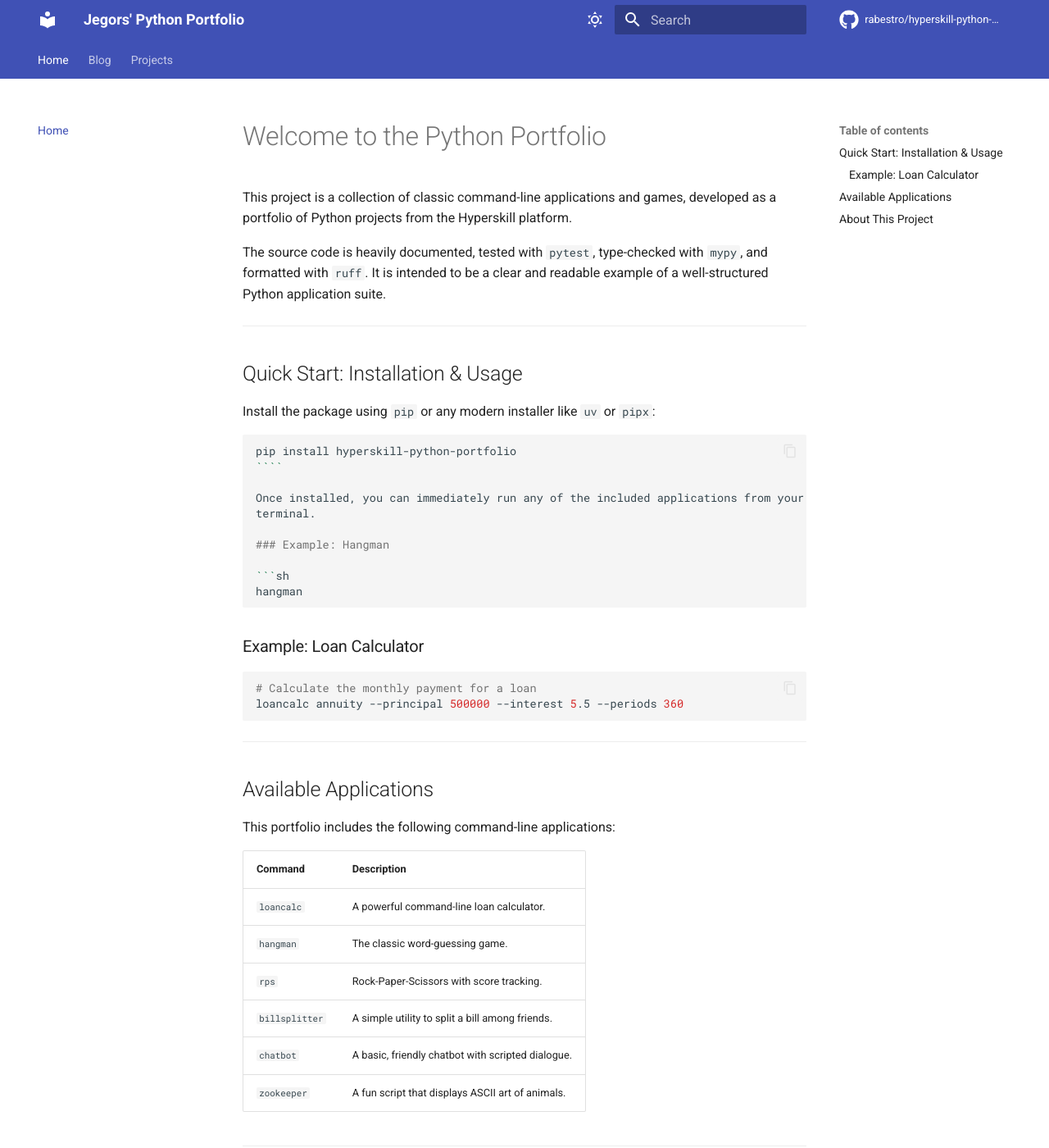
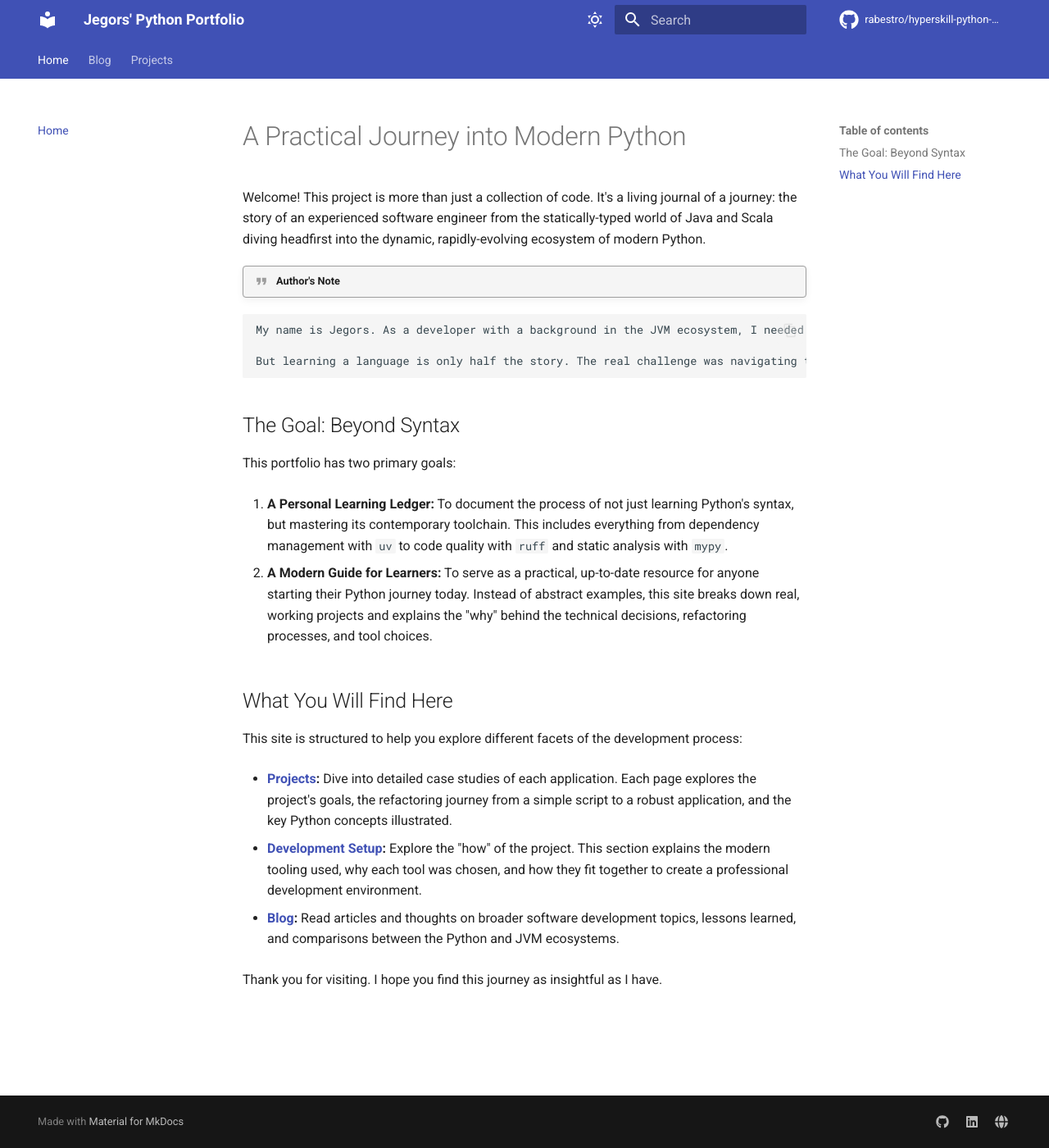
Before and after one commit to rabestro/hyperskill-python-portfolio, an MkDocs documentation site: the page built from docs/index.md, in a window 1280 px wide and 1400 px high. Shown: the whole window at 82% size. Built offline with MkDocs 1.6.1 and Material for MkDocs 9.7.7, drawn with Linux system fonts in a browser that asks for light colours; comment, search, counter and statistics services are not loaded; some of the changed text lies outside the part shown.

Commit message:
Revamp project introduction in `index.md` to reflect a personal learning journey, highlight modern Python practices, and enhance clarity for learners.

`````diff
--- a/docs/index.md
+++ b/docs/index.md
@@ -1,63 +1,32 @@
-# Welcome to the Python Portfolio
+# A Practical Journey into Modern Python
 
-This project is a collection of classic command-line applications and games, developed
-as a portfolio of Python projects from the Hyperskill platform.
+Welcome! This project is more than just a collection of code. It's a living journal of a journey: the story of an experienced software engineer from the statically-typed world of Java and Scala diving headfirst into the dynamic, rapidly-evolving ecosystem of modern Python.
 
-The source code is heavily documented, tested with `pytest`, type-checked with `mypy`,
-and formatted with `ruff`. It is intended to be a clear and readable example of a
-well-structured Python application suite.
+!!! quote "Author's Note"
+```
+My name is Jegors. As a developer with a background in the JVM ecosystem, I needed to get up to speed with Python for a new challenge. I believe the best way to learn is by building, so I turned to the excellent projects on the Hyperskill platform to guide my learning.
 
-***
-
-## Quick Start: Installation & Usage
-
-Install the package using `pip` or any modern installer like `uv` or `pipx`:
-
-```sh
-pip install hyperskill-python-portfolio
-````
-
-Once installed, you can immediately run any of the included applications from your
-terminal.
-
-### Example: Hangman
-
-```sh
-hangman
+But learning a language is only half the story. The real challenge was navigating the modern Python development landscape. So much information online is outdated. This project became my way of answering the question: "How would you build a Python project with best practices in 2025?"
 ```
 
-### Example: Loan Calculator
+## The Goal: Beyond Syntax
 
-```sh
-# Calculate the monthly payment for a loan
-loancalc annuity --principal 500000 --interest 5.5 --periods 360
-```
+This portfolio has two primary goals:
 
------
+1. **A Personal Learning Ledger:** To document the process of not just learning Python's syntax, but mastering its contemporary toolchain. This includes everything from dependency management with `uv` to code quality with `ruff` and static analysis with `mypy`.
 
-## Available Applications
+2. **A Modern Guide for Learners:** To serve as a practical, up-to-date resource for anyone starting their Python journey today. Instead of abstract examples, this site breaks down real, working projects and explains the "why" behind the technical decisions, refactoring processes, and tool choices.
 
-This portfolio includes the following command-line applications:
 
-| Command        | Description                                       |
-|----------------|---------------------------------------------------|
-| `loancalc`     | A powerful command-line loan calculator.          |
-| `hangman`      | The classic word-guessing game.                   |
-| `rps`          | Rock-Paper-Scissors with score tracking.          |
-| `billsplitter` | A simple utility to split a bill among friends.   |
-| `chatbot`      | A basic, friendly chatbot with scripted dialogue. |
-| `zookeeper`    | A fun script that displays ASCII art of animals.  |
+## What You Will Find Here
 
------
+This site is structured to help you explore different facets of the development process:
 
-## About This Project
+- [**Projects**](./projects/)**:** Dive into detailed case studies of each application. Each page explores the project's goals, the refactoring journey from a simple script to a robust application, and the key Python concepts illustrated.
 
-This project serves two purposes:
+- [**Development Setup**](./development-setup/)**:** Explore the "how" of the project. This section explains the modern tooling used, why each tool was chosen, and how they fit together to create a professional development environment.
 
-1. **For Users:** To provide a simple, installable package of classic command-line tools
-   and games.
-2. **For Developers:** To serve as a practical portfolio demonstrating modern Python
-   development practices.
+- [**Blog**](./blog/)**:** Read articles and thoughts on broader software development topics, lessons learned, and comparisons between the Python and JVM ecosystems.
 
-For more details on the development process, please visit the
-project's [GitHub repository](https://github.com/rabestro/hyperskill-python-portfolio).
+
+Thank you for visiting. I hope you find this journey as insightful as I have.
`````
